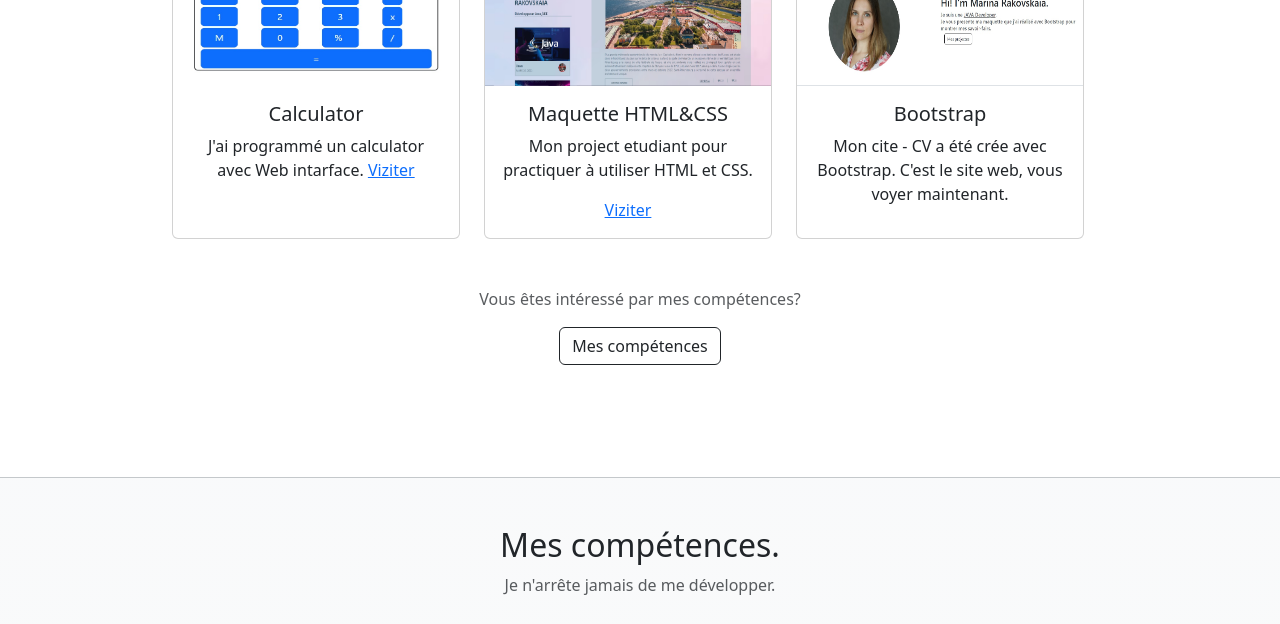
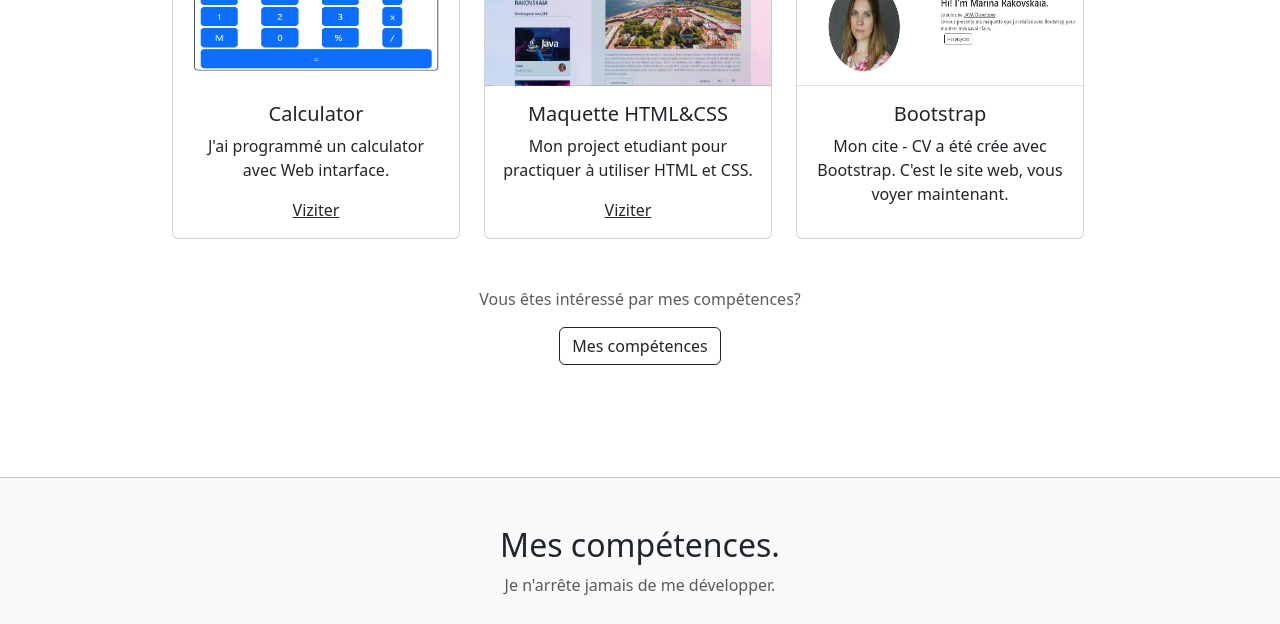
Before and after one commit to MRrusfr/port-folio, a plain HTML site: page index.html in a window 1280 px wide. Shown: the part 780-1404 px from the top of the page. Drawn offline with nearby package versions, Linux system fonts and the light colour scheme.

Commit message:
personalised with links

```diff
--- a/index.html
+++ b/index.html
@@ -85,9 +85,8 @@
                                 alt="..." style="height: 10rem;">
                             <div class="card-body">
                                 <h5 class="card-title">Calculator</h5>
-                                <p class="card-text">J'ai programmé un calculator avec Web intarface.
-                                    <a href="https://mrrusfr.github.io/Calculator/">Viziter</a>
-                                </p>
+                                <p class="card-text">J'ai programmé un calculator avec Web intarface.</p>
+                                <a href="https://mrrusfr.github.io/Calculator/" class="link-dark">Viziter</a>
                             </div>
                         </div>
                     </div>
@@ -98,7 +97,7 @@
                             <div class="card-body">
                                 <h5 class="card-title">Maquette HTML&CSS</h5>
                                 <p class="card-text">Mon project etudiant pour practiquer à utiliser HTML et CSS.</p>
-                                <a href="https://mrrusfr.github.io/test_maquette/">Viziter</a>
+                                <a href="https://mrrusfr.github.io/test_maquette/" class="link-dark ">Viziter</a>
 
                             </div>
                         </div>
```
